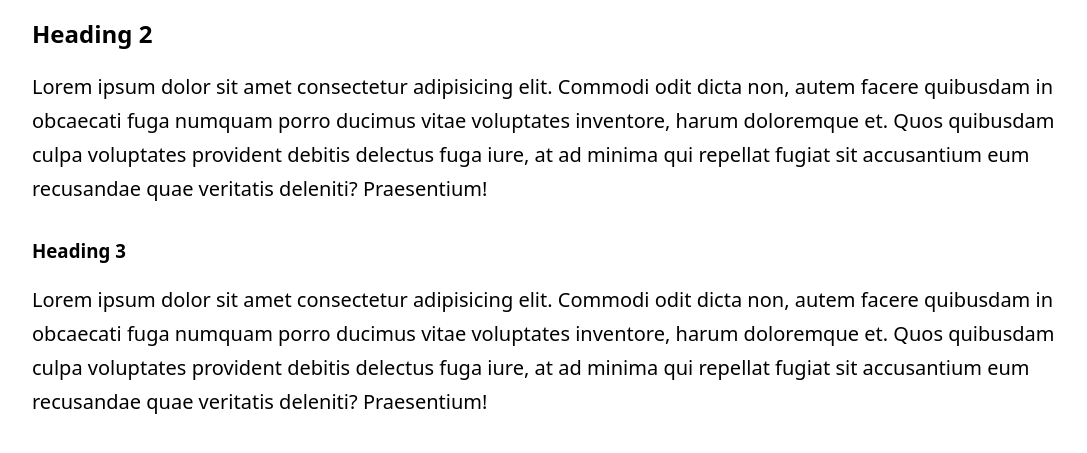
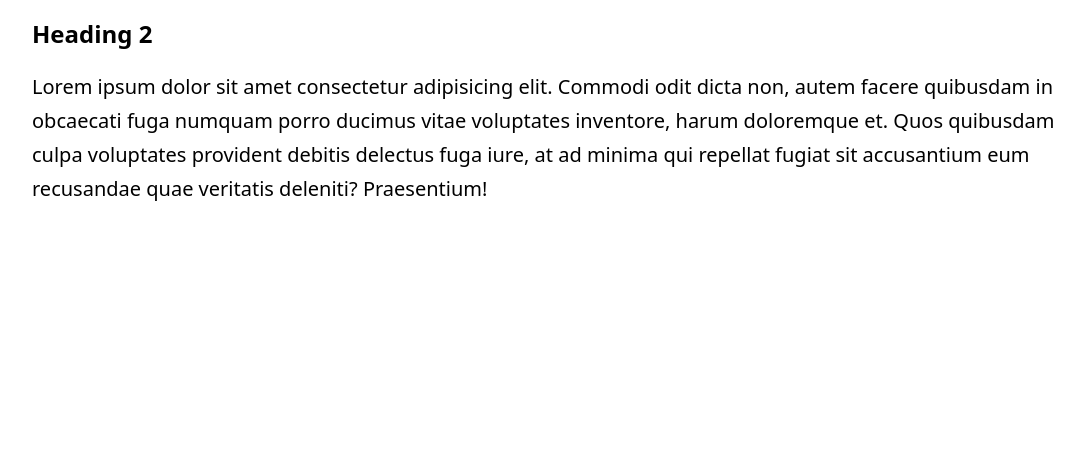
Before and after one commit to Luko248/view-transitions-demo, a plain HTML site: page index.html in a window 1280 px wide. Shown: the part 729-1182 px from the top of the page, without its empty margins (96-1183 px from the left). After the commit the page ends 1031 px from the top, so only its background shows below. Drawn offline with Linux system fonts and the light colour scheme.

Commit message:
Remove unnecessary heading and paragraph from index.html to streamline content

```diff
--- a/index.html
+++ b/index.html
@@ -64,17 +64,7 @@
           minima qui repellat fugiat sit accusantium eum recusandae quae
           veritatis deleniti? Praesentium!
         </p>
-        <h3>Heading 3</h3>
-        <p>
-          Lorem ipsum dolor sit amet consectetur adipisicing elit. Commodi odit
-          dicta non, autem facere quibusdam in obcaecati fuga numquam porro
-          ducimus vitae voluptates inventore, harum doloremque et. Quos
-          quibusdam culpa voluptates provident debitis delectus fuga iure, at ad
-          minima qui repellat fugiat sit accusantium eum recusandae quae
-          veritatis deleniti? Praesentium!
-        </p>
       </section>
     </main>
-    <footer></footer>
   </body>
 </html>
```
